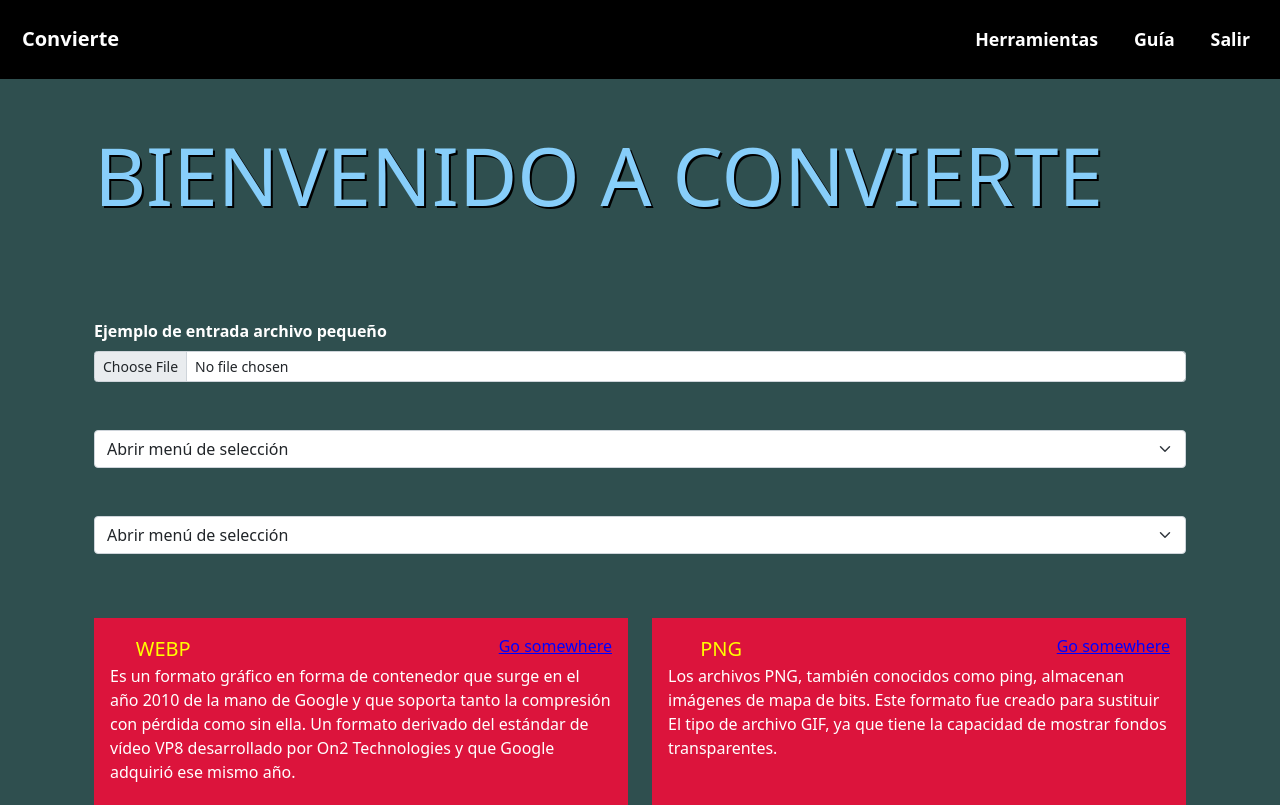
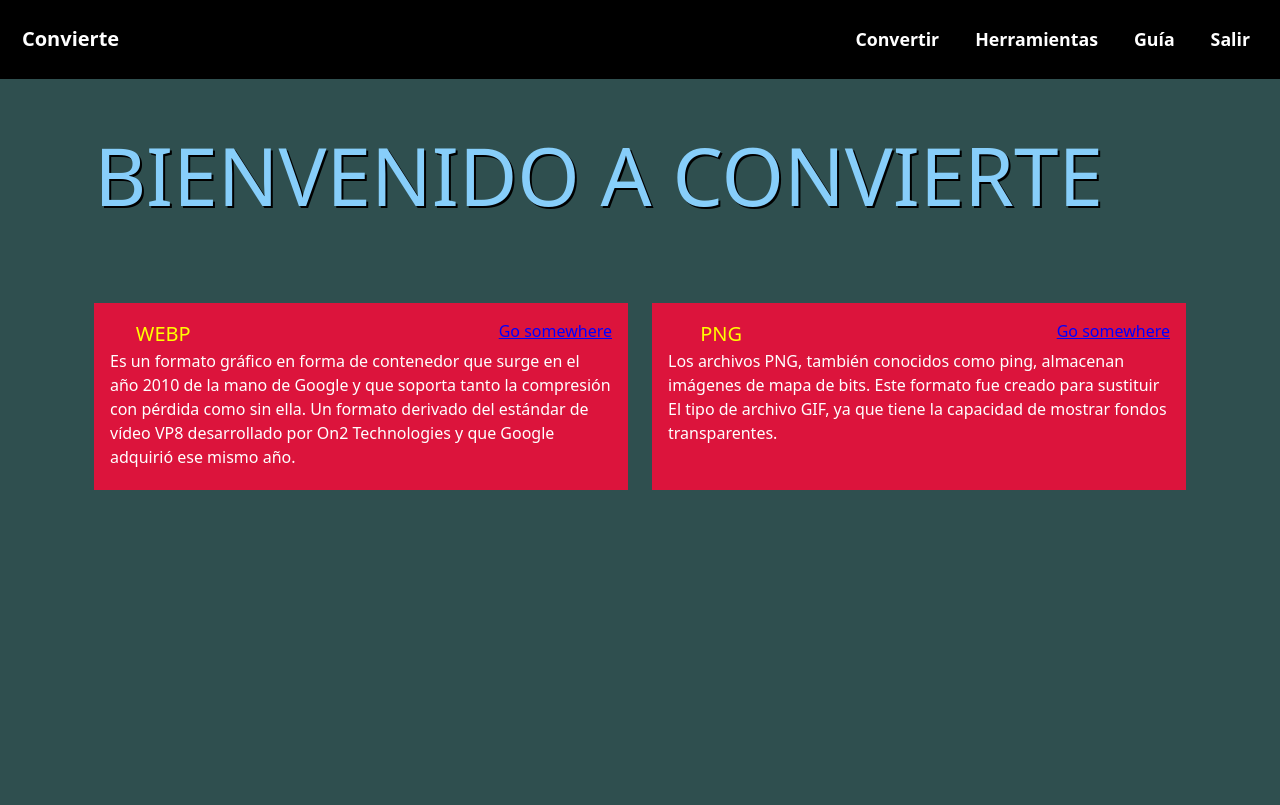
Before and after one commit to Pablo88-bit/Proyecto-CS50X.NI, a Flask app: page / in a window 1280 px wide. After the commit the page ends 490 px from the top, so only its background shows below. Run offline with Flask 2, Linux system fonts and the light colour scheme; a user stored in the database is signed in; parts of the project's set-up code (start-up, migrations or seed data) failed here and were passed over; some libraries are stand-ins or nearby versions.

Commit message:
Avance de la conversión

```diff
--- a/app.py
+++ b/app.py
@@ -11,17 +11,23 @@ from tempfile import mkdtemp
 from werkzeug.exceptions import default_exceptions
 from werkzeug.security import generate_password_hash
 from werkzeug.security import check_password_hash
+from werkzeug.utils import send_from_directory
+from PIL import Image
+from glob import glob
+import os
 from cs50 import SQL
 
 
 app = Flask(__name__)#Creando un objeto de tipo flask llamado app
 db = SQL("sqlite:///BaseDatos.db")#Creando un objeto de tipo SQL llamado db
-
+UPLOAD_FOLDER = "./static/img/"#Creando la ruta donde se guardaran las imagenes en mi servidor
+# ALLOWED_EXTENSIONS = {'.jpg', '.png'}
 #configuraciones Session#
 app.config["SESSION_FILE_DIR"] = mkdtemp()
 app.config["SESSION_PERMANENT"] = False
 app.config["SESSION_TYPE"] = "filesystem"
 app.secret_key = b'_5#y2L"F4Q8z\n\xec]/'
+app.config['UPLOAD_FOLDER'] = UPLOAD_FOLDER
 Session(app)
 
 
@@ -132,6 +138,40 @@ def Login():
         return render_template("Login.html")
 
 
+#Ruta convertir#
+@app.route('/convertir', methods=["GET", "POST"])
+def convertir():
+    if request.method == "POST":
+        if "archivo" not in request.files:
+            return redirect("/convertir")
+
+        archivo = request.files['archivo']
+        nuevo_formato = request.form.get("formato2")
+
+        if archivo.filename == "":
+            return redirect("/convertir")
+
+        if archivo:
+            nombreArchivo = archivo.filename
+            archivo.save(os.path.join(app.config["UPLOAD_FOLDER"], nombreArchivo))
+
+            nueva_extension = nuevo_formato if nuevo_formato != "jpeg" else "jpg"
+            nuevo_nombre = ".".join(nombreArchivo.split(sep=".")[:-1]) + "." + nueva_extension
+
+            im = Image.open(os.path.join(app.config["UPLOAD_FOLDER"], nombreArchivo)).convert("RGB")
+            im.save(os.path.join(app.config["UPLOAD_FOLDER"], nuevo_nombre), nuevo_formato)
+            return redirect("/descarga/" + nuevo_nombre)
+        else:
+            return redirect("/convertir")
+    else:
+        return render_template("convertir.html")
+
+@app.route("/descarga/<path:filename>", methods=['GET', 'POST'])
+def descarga(filename):
+    descarga = os.path.join(app.config["UPLOAD_FOLDER"])
+    return send_from_directory(descarga, filename,environ=request.environ, as_attachment=True)
+
+
 #Si esta en el archivo principal vamos a ejecutar nuestra app
 if __name__ == '__main__':
     app.run(debug = true, port = 5000)#Activamos el modo de depuración y el puerto donde deseo que se ejecute
--- a/templates/base.html
+++ b/templates/base.html
@@ -37,6 +37,9 @@
                     <ul class="navbar-nav ">
                     {% if session.user_id %}
                         <li class="nav-item">
+                            <a class="nav-link" href="/convertir"><b>Convertir</b></a>
+                        </li>
+                        <li class="nav-item">
                             <a class="nav-link" href="/Info"><b>Herramientas</b></a>
                         </li>
                         <li class="nav-item">
--- a/templates/index.html
+++ b/templates/index.html
@@ -6,32 +6,7 @@
     <h1 class="bienvenida">BIENVENIDO A CONVIERTE</h1>
 </section>
 <br>
-<section class="container mx-auto mt-5">
-    <form>
-        <div class="mb-3 py-3">
-            <b><label for="formFileSm" class="form-label" style="color: WHITE">Ejemplo de entrada archivo pequeño</label></b>
-            <input class="form-control form-control-sm" id="formFileSm" type="file">
-        </div>
-        <div class="mb-3 py-3">
-            <select class="form-select" aria-label="Default select example">
-                <option selected>Abrir menú de selección</option>
-                <option value="1">JPG</option>
-                <option value="2">PNG</option>
-                <option value="3">ICO</option>
-                <option value="3">WEBP</option>
-            </select>
-        </div>
-        <div class="mb-3 py-3">
-            <select class="form-select" aria-label="Default select example">
-                <option selected>Abrir menú de selección</option>
-                <option value="1">JPG</option>
-                <option value="2">PNG</option>
-                <option value="3">ICO</option>
-                <option value="3">WEBP</option>
-            </select>
-        </div>
-    </form>
-</section>
+
 
 <section class="container mx-auto mt-5">
     <div class="row">
```
Also changed, not shown: templates/convertir.html (added, +32 -0 lines), static/img/JPG_a_PNG.jpg (renamed from static/Imagenes/JPG_a_PNG.jpg), static/img/PNG_a_JPG.png (renamed from static/Imagenes/PNG_a_JPG.png), static/img/conversor.png (renamed from static/Imagenes/conversor.png).
